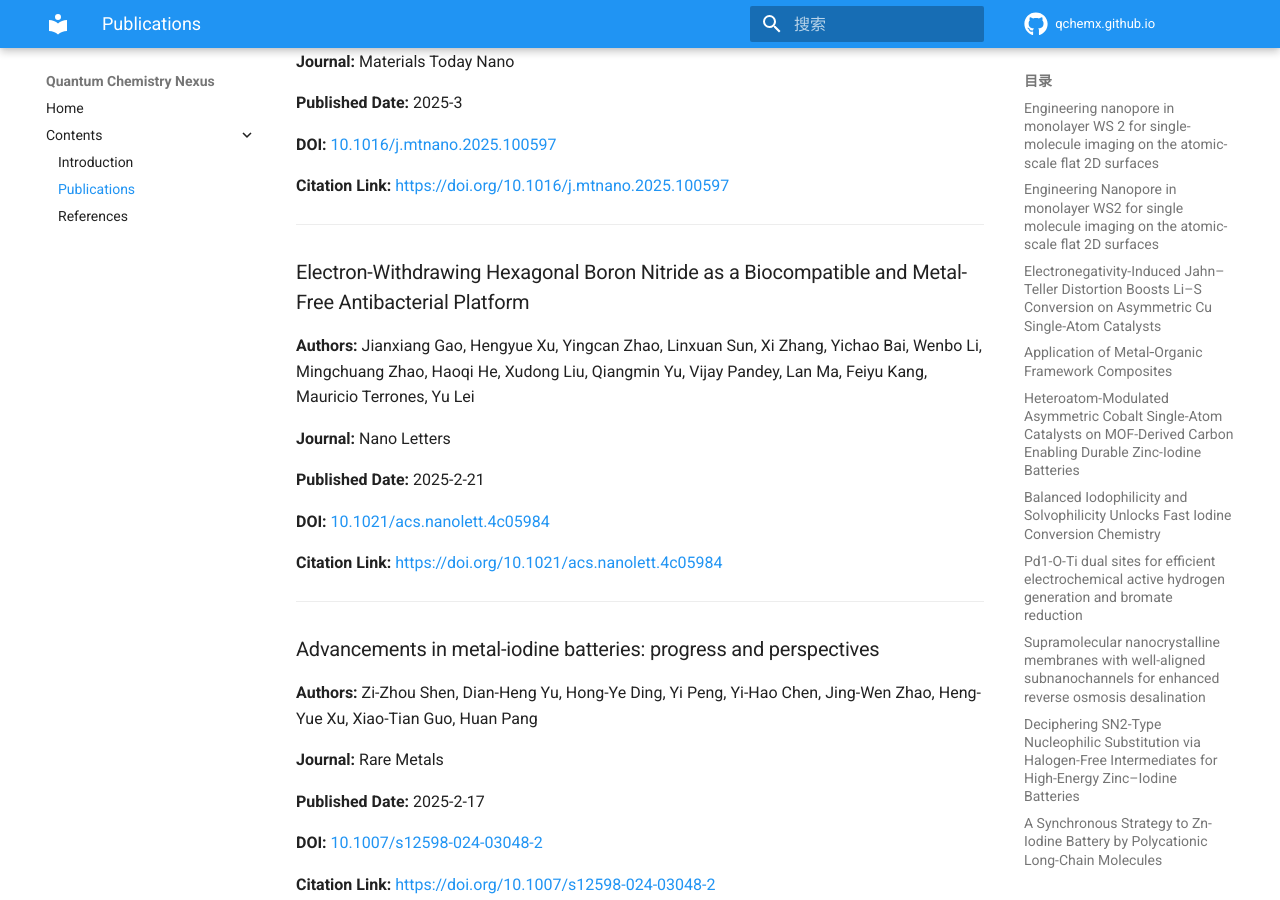
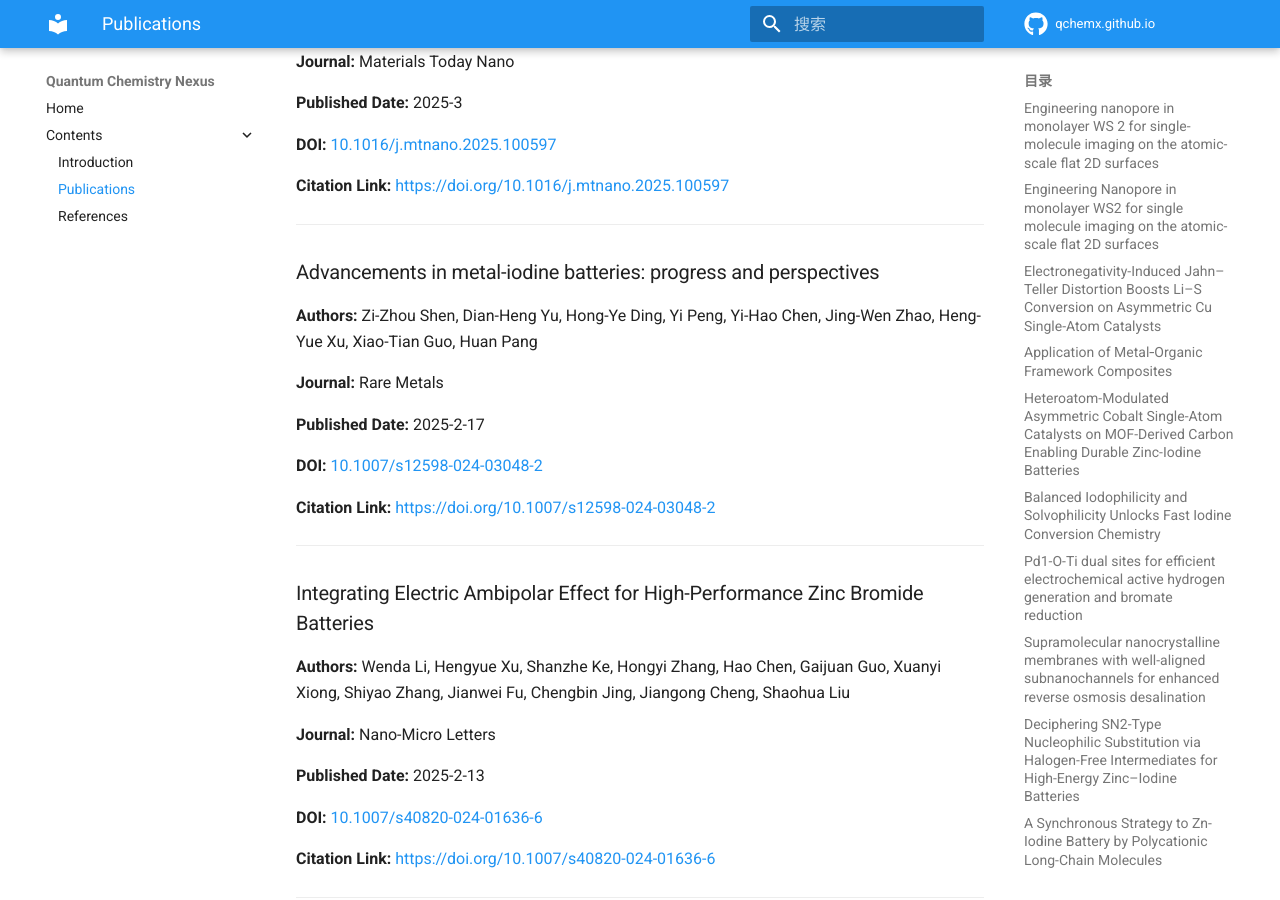
Before and after one commit to QChemX/qchemx.github.io, an MkDocs documentation site: the page built from docs/publications.md, in a window 1280 px wide and 900 px high, scrolled down 6528 px. Built offline with MkDocs 1.6.1 and Material for MkDocs 9.7.7, drawn with Linux system fonts in a browser that asks for light colours; comment, search, counter and statistics services are not loaded; some of the changed text lies outside the part shown.

Commit message:
[orcid sync] Update publications

```diff
--- a/docs/publications.md
+++ b/docs/publications.md
@@ -310,22 +310,6 @@ This page was generated automatically.
 
 ---
 
-### Electron-Withdrawing Hexagonal Boron Nitride as a Biocompatible and Metal-Free Antibacterial Platform
-
-**Authors:** Jianxiang Gao, Hengyue Xu, Yingcan Zhao, Linxuan Sun, Xi Zhang, Yichao Bai, Wenbo Li, Mingchuang Zhao, Haoqi He, Xudong Liu, Qiangmin Yu, Vijay Pandey, Lan Ma, Feiyu Kang, Mauricio Terrones, Yu Lei
-
-**Journal:** Nano Letters
-
-**Published Date:** 2025-2-21
-
-**DOI:** [10.1021/acs.nanolett.4c05984](https://doi.org/10.1021/acs.nanolett.4c05984)
-
-**Citation Link:** [https://doi.org/10.1021/acs.nanolett.4c05984](https://doi.org/10.1021/acs.nanolett.4c05984)
-
-
-
----
-
 ### Advancements in metal-iodine batteries: progress and perspectives
 
 **Authors:** Zi-Zhou Shen, Dian-Heng Yu, Hong-Ye Ding, Yi Peng, Yi-Hao Chen, Jing-Wen Zhao, Heng-Yue Xu, Xiao-Tian Guo, Huan Pang
@@ -598,22 +598,6 @@ This page was generated automatically.
 
 ---
 
-### In Situ Species Analysis of a Lithium-Ion Battery Electrolyte Containing LiTFSI and Propylene Carbonate
-
-**Authors:** Ya-Qian Wang, Hengyue Xu, Bobo Cao, Jing Ma, Zhi-Wu Yu
-
-**Journal:** The Journal of Physical Chemistry Letters
-
-**Published Date:** 2024-5-3
-
-**DOI:** [10.1021/acs.jpclett.4c00641](https://doi.org/10.1021/acs.jpclett.4c00641)
-
-**Citation Link:** [https://doi.org/10.1021/acs.jpclett.4c00641](https://doi.org/10.1021/acs.jpclett.4c00641)
-
-
-
----
-
 ### Tailoring the Electrochemical Responses of MOF‐74 Via Dual‐Defect Engineering for Superior Energy Storage
 
 **Authors:** Tingting Chen, Hengyue Xu, Shaopeng Li, Jiaqi Zhang, Zhicheng Tan, Long Chen, Yiwang Chen, Zhongjie Huang, Huan Pang
```
Also changed, not shown: other parts of docs/publications.md (+35 -3 lines).
